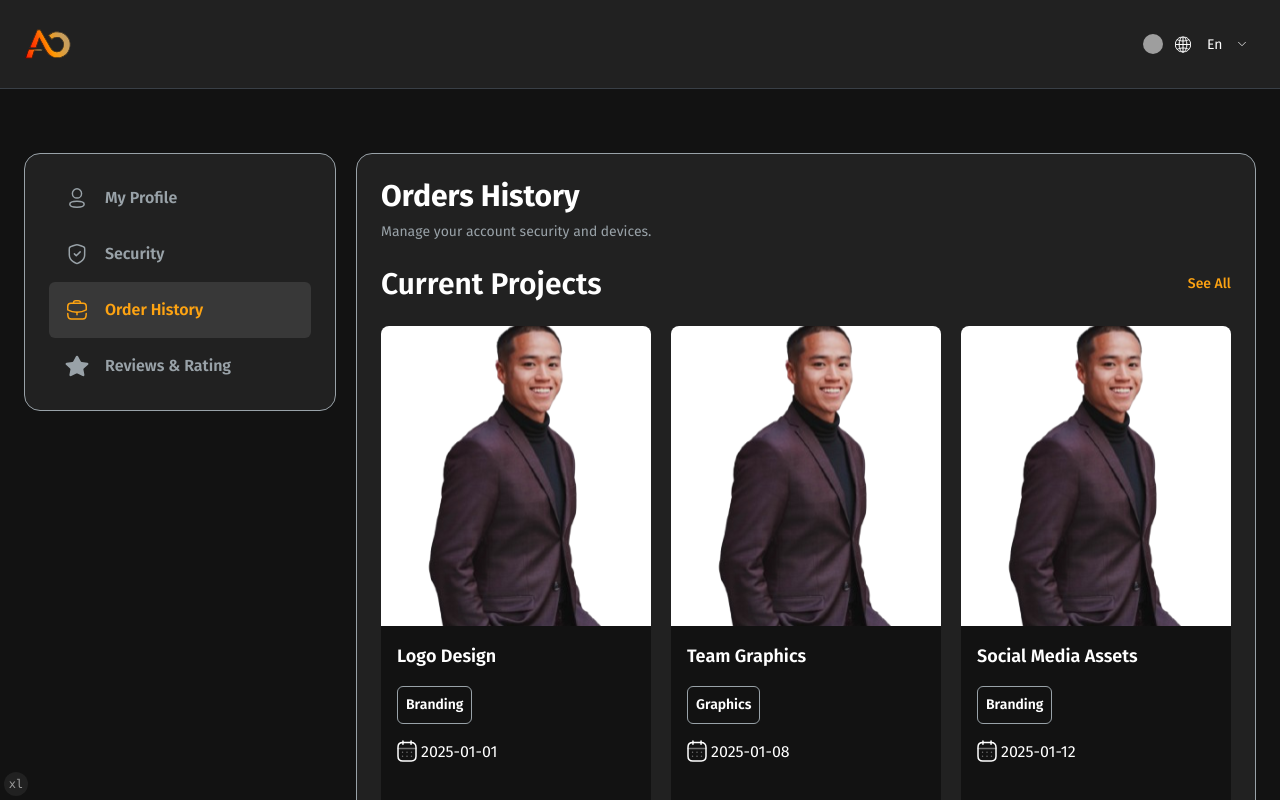
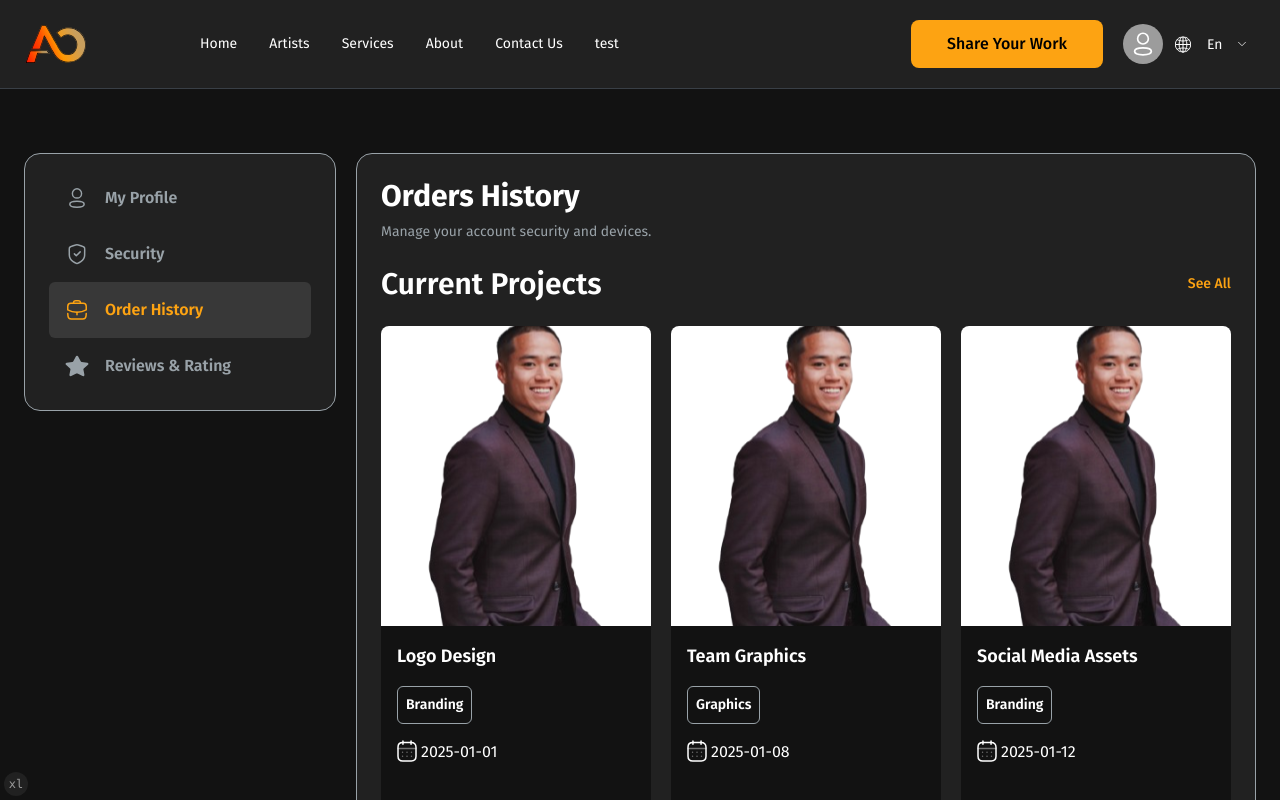
Before and after one commit to chubinaaa/artoa-FE, a Next.js app: page /profile/orders in a window 1280 px wide. Shown: the top 800 px of the page. Built offline with nearby package versions, Linux system fonts and the light colour scheme; grey boxes are pictures that could not be loaded.

Commit message:
ref/frofile header component, add button 'Share Your Work'/ update user avatar icon

```diff
--- a/src/components/header/profile-header.tsx
+++ b/src/components/header/profile-header.tsx
@@ -1,21 +1,27 @@
 import { Icons } from "../icons";
-import Image from "next/image";
 import { LanguageSwitcher } from "./language-switcher";
+import { Navigation } from "./navigation";
+import { Button } from "../ui/button";
+import Link from "next/link";
 
 export function ProfileHeader() {
   return (
     <header className="border-b bg-secondary">
       <div className="container mx-auto flex h-22 items-center justify-between">
-        <Icons.logo aria-label="Logo Artoa.io" />
-        <div className="flex items-center gap-3">
-          <Image
-            src="/placeholder.svg"
-            alt="placeholder"
-            width={40}
-            height={40}
-            className="size-5 rounded-full"
-          />
-          <LanguageSwitcher />
+        <div className="flex items-center md:gap-8 lg:gap-28">
+          <Link href={"/"} aria-label="Logo ArtOa">
+            <Icons.logo className="size-8 cursor-pointer lg:size-16" />
+          </Link>
+          <Navigation />
+        </div>
+        <div className="flex items-center gap-5">
+          <Button asChild variant="default">
+            <Link href={"./add-order"}>Share Your Work</Link>
+          </Button>
+          <div className="flex gap-3">
+            <Icons.avatarIcon className="size-10 rounded-full bg-secondary-foreground p-1.5" />
+            <LanguageSwitcher />
+          </div>
         </div>
       </div>
     </header>
```
